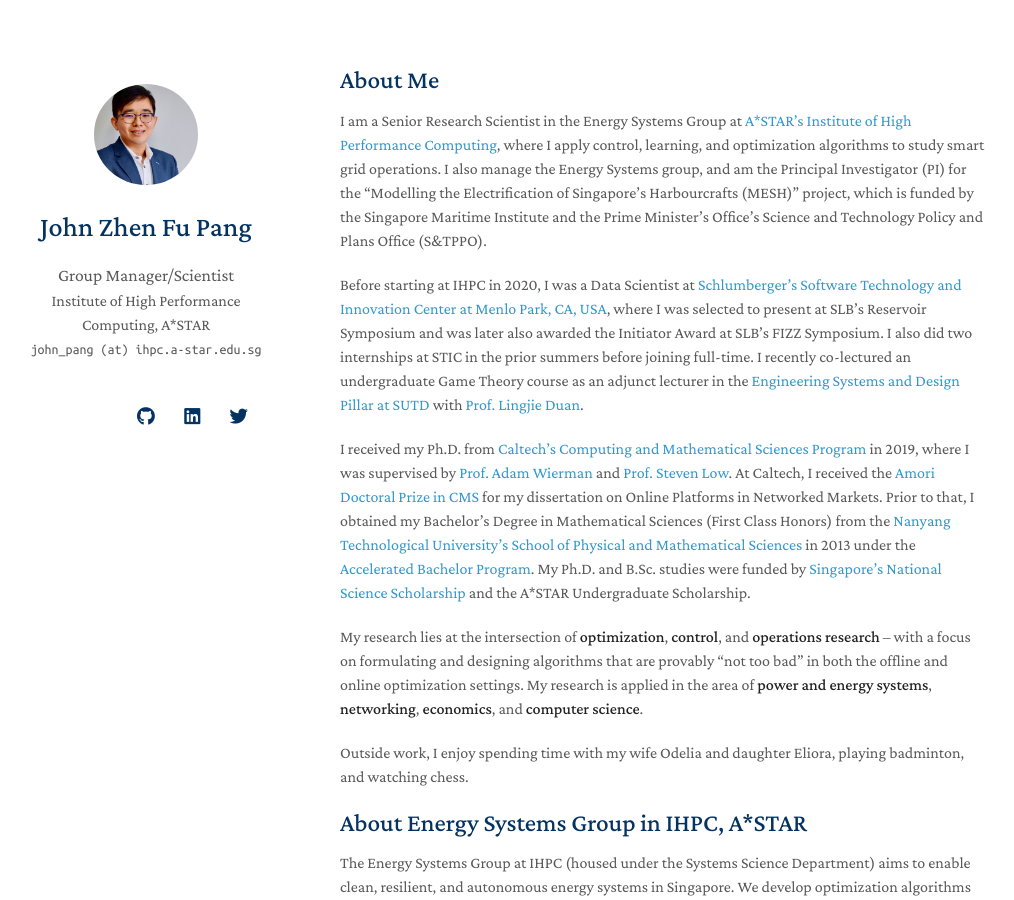
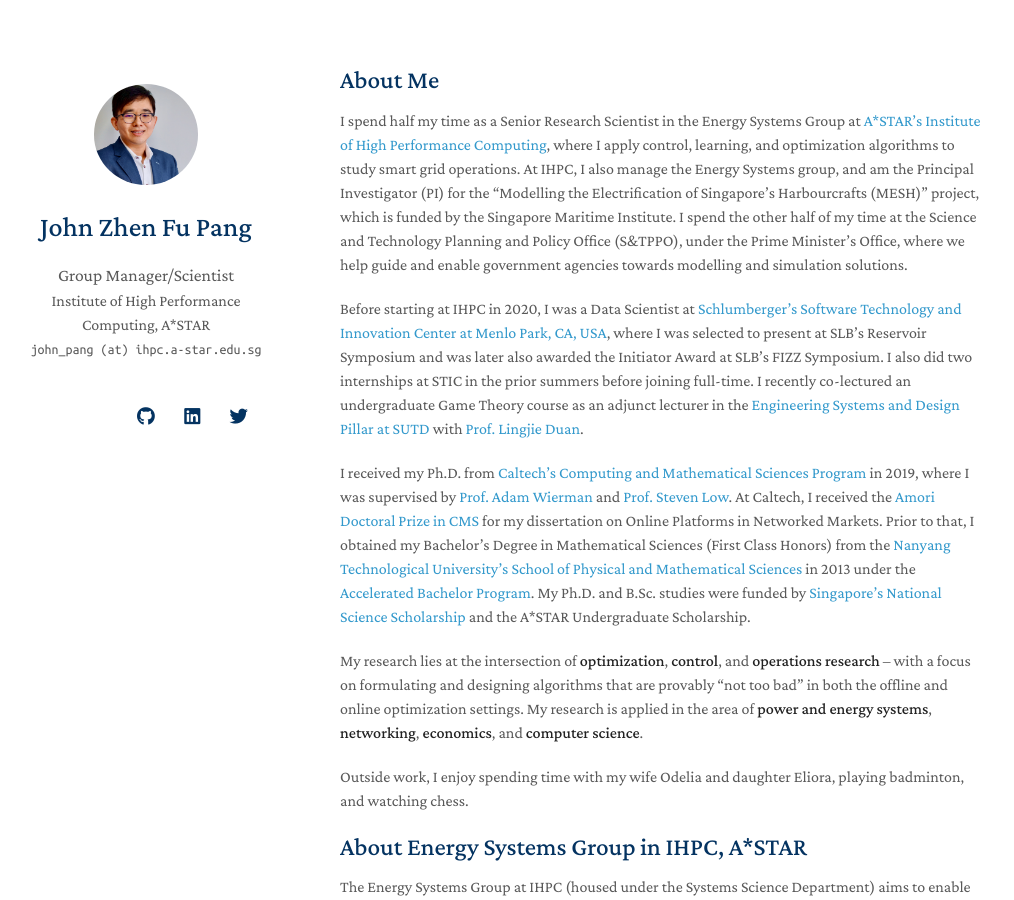
Before and after one commit to j-pang/j-pang.github.io, a Jekyll site: the page built from index.md, in a window 1280 px wide and 900 px high. Shown: the whole window, without its empty margins (130-1144 px from the left). Built offline with Jekyll 4.4.1, drawn with Linux system fonts in a browser that asks for light colours; nearby versions of some CDN libraries; a style sheet for code colours, icons or effects is not loaded; our own code applies the rules of GitHub Pages for plain Markdown files.

Commit message:
Update index.md

```diff
--- a/index.md
+++ b/index.md
@@ -4,7 +4,7 @@
 
 ## About Me
 
-I am a Senior Research Scientist in the Energy Systems Group at [A\*STAR's Institute of High Performance Computing](https://www.a-star.edu.sg/ihpc), where I apply control, learning, and optimization algorithms to study smart grid operations. I also manage the Energy Systems group, and am the Principal Investigator (PI) for the "Modelling the Electrification of Singapore's Harbourcrafts (MESH)" project, which is funded by the Singapore Maritime Institute and the Prime Minister's Office's Science and Technology Policy and Plans Office (S&TPPO).
+I spend half my time as a Senior Research Scientist in the Energy Systems Group at [A\*STAR's Institute of High Performance Computing](https://www.a-star.edu.sg/ihpc), where I apply control, learning, and optimization algorithms to study smart grid operations. At IHPC, I also manage the Energy Systems group, and am the Principal Investigator (PI) for the "Modelling the Electrification of Singapore's Harbourcrafts (MESH)" project, which is funded by the Singapore Maritime Institute. I spend the other half of my time at the Science and Technology Planning and Policy Office (S&TPPO), under the Prime Minister's Office, where we help guide and enable government agencies towards modelling and simulation solutions.
 
 Before starting at IHPC in 2020, I was a Data Scientist at [Schlumberger's Software Technology and Innovation Center at Menlo Park, CA, USA](https://www.slb.com/), where I was selected to present at SLB's Reservoir Symposium and was later also awarded the Initiator Award at SLB's FIZZ Symposium. I also did two internships at STIC in the prior summers before joining full-time. I recently co-lectured an undergraduate Game Theory course as an adjunct lecturer in the [Engineering Systems and Design Pillar at SUTD](https://esd.sutd.edu.sg/) with [Prof. Lingjie Duan](https://esd.sutd.edu.sg/people/faculty/lingjie-duan).
 
```
